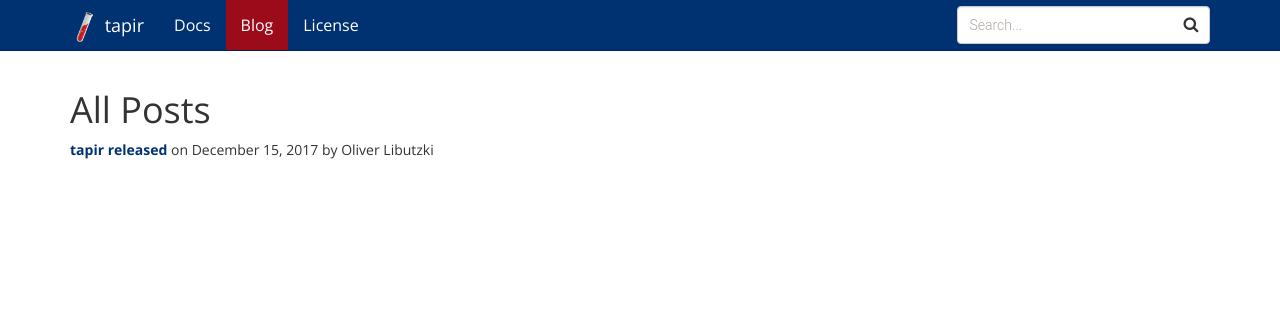
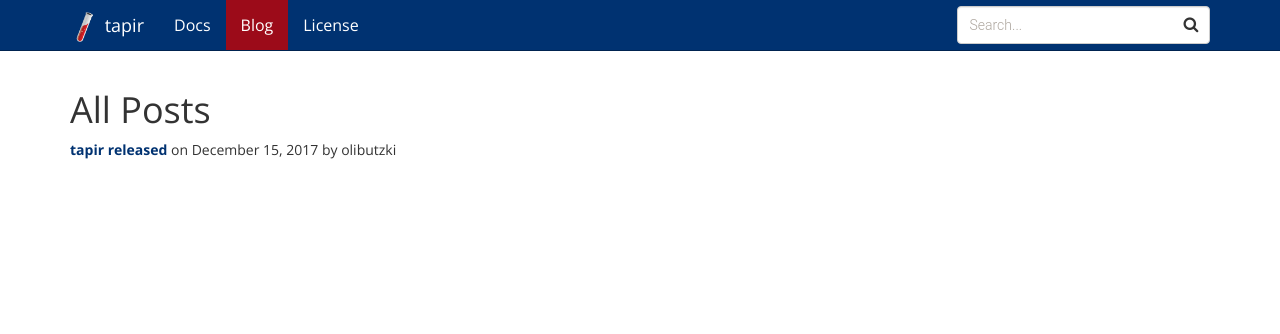
Before and after one commit to tapir-test/tapir-website, a Jekyll site: the page built from allposts.html, in a window 1280 px wide. Shown: the top 334 px of the page. Built offline with Jekyll 4.4.1, drawn with Linux system fonts in a browser that asks for light colours; nearby versions of some CDN libraries; some of the changed lines change nothing that is shown.

Commit message:
SEO
Signed-off-by: Oliver Libutzki <oliver.libutzki@bmiag.de>

```diff
--- a/_config.yml
+++ b/_config.yml
@@ -9,10 +9,8 @@
 twitter:
     username: tapir_test
 
-author:
-  twitter: OLibutzki
+author: olibutzki
 
-twitter_username: tapir_test
 
 logo: /img/jekyll-dark.png
 image: /img/jekyll-dark.png
@@ -54,11 +52,19 @@
 timezone: Europe/Berlin
 defaults:
 - scope:
+    path: ""
+  values:
+    image: /img/jekyll-dark.png
+    seo:
+      type: "WebPage"
+- scope:
     path: _posts
     type: posts
   values:
     layout: post
     sectionid: blog
+    seo:
+        type: "BlogPosting"
 
 - scope:
     path: _docs
@@ -66,8 +72,7 @@
   values:
     layout: docs
     sectionid: docs
-    seo:
-      type: "WebPage"
+
 
 collections:
   docs:
--- /dev/null
+++ b/_data/authors.yml
@@ -0,0 +1,3 @@
+olibutzki:
+  name: "Oliver Libutzki"
+  twitter: OLibutzki
--- a/_posts/2017-12-15-tapir-released.md
+++ b/_posts/2017-12-15-tapir-released.md
@@ -2,6 +2,6 @@
 layout: post
 title:  "tapir released"
 description: "tapir released (max 160 characters)"
-author: "Oliver Libutzki"
+author: olibutzki
 ---
 tapir is released!
```
